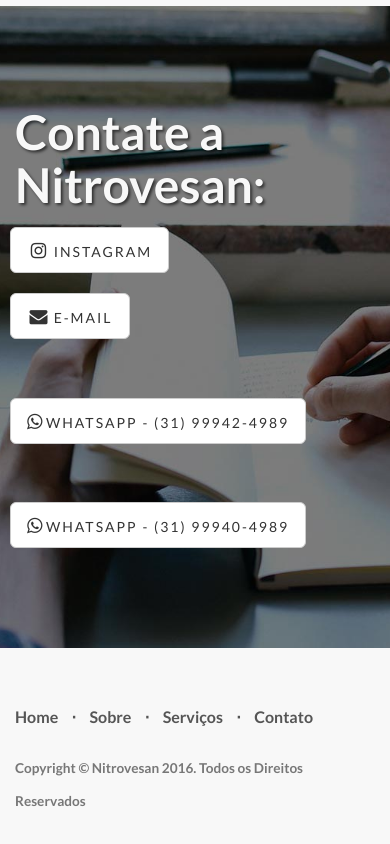
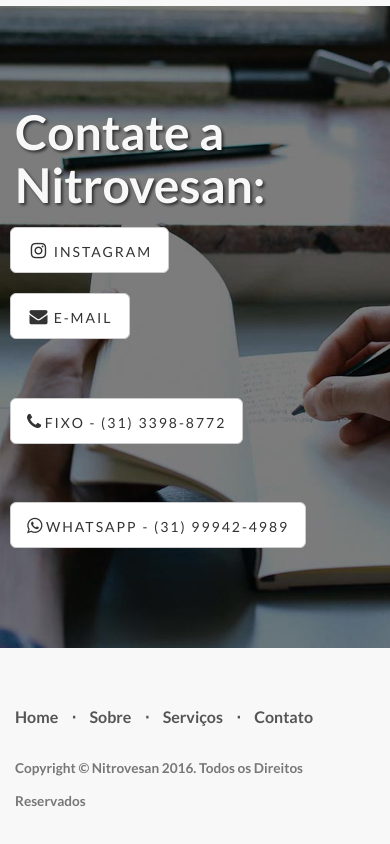
Before and after one commit to andrealmar/nitrovesan, a plain HTML site: page index.html in a window 390 px wide. Shown: the part 2663-3507 px from the top of the page. Drawn offline with Linux system fonts and the light colour scheme.

Commit message:
changing phone on index page

```diff
--- a/index.html
+++ b/index.html
@@ -187,14 +187,13 @@
                         <li>
                             <a href="mailto:contato@nitrovesan.com.br" class="btn btn-default btn-lg"><i class="fa fa-envelope fa-fw"></i> <span class="network-name">E-mail</span></a>
                         </li>
-
+                        <li>
+                          <br>
+                            <a class="btn btn-default btn-lg"><i class="fa fa-phone"></i> <span class="network-name">Fixo - (31) 3398-8772</span></a>
+                        </li>
                         <li>
                           <br>
                             <a class="btn btn-default btn-lg"><i class="fa fa-whatsapp"></i> <span class="network-name">WhatsApp - (31) 99942-4989</span></a>
-                        </li>
-                        <li>
-                          <br>
-                            <a class="btn btn-default btn-lg"><i class="fa fa-whatsapp"></i> <span class="network-name">WhatsApp - (31) 99940-4989</span></a>
                         </li>
                     </ul>
                 </div>
```
